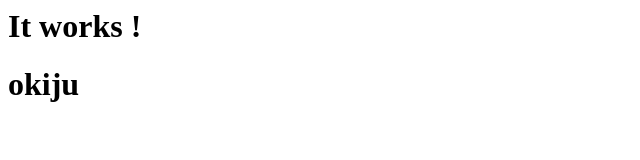
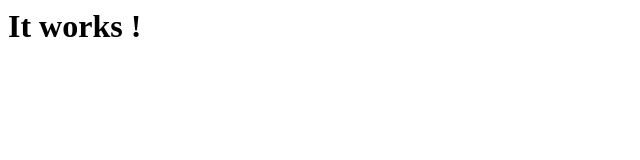
Before and after one commit to Kathleen-Chamberland/first-website, a plain HTML site: page index.html in a window 1280 px wide. Shown: the whole page, without its empty margins (0-640 px from the left). Drawn offline with Linux system fonts and the light colour scheme.

Commit message:
Update index.html
Make some final changes

```diff
--- a/index.html
+++ b/index.html
@@ -1,2 +1 @@
 <h1>It works !<h1>
-  okiju
```
